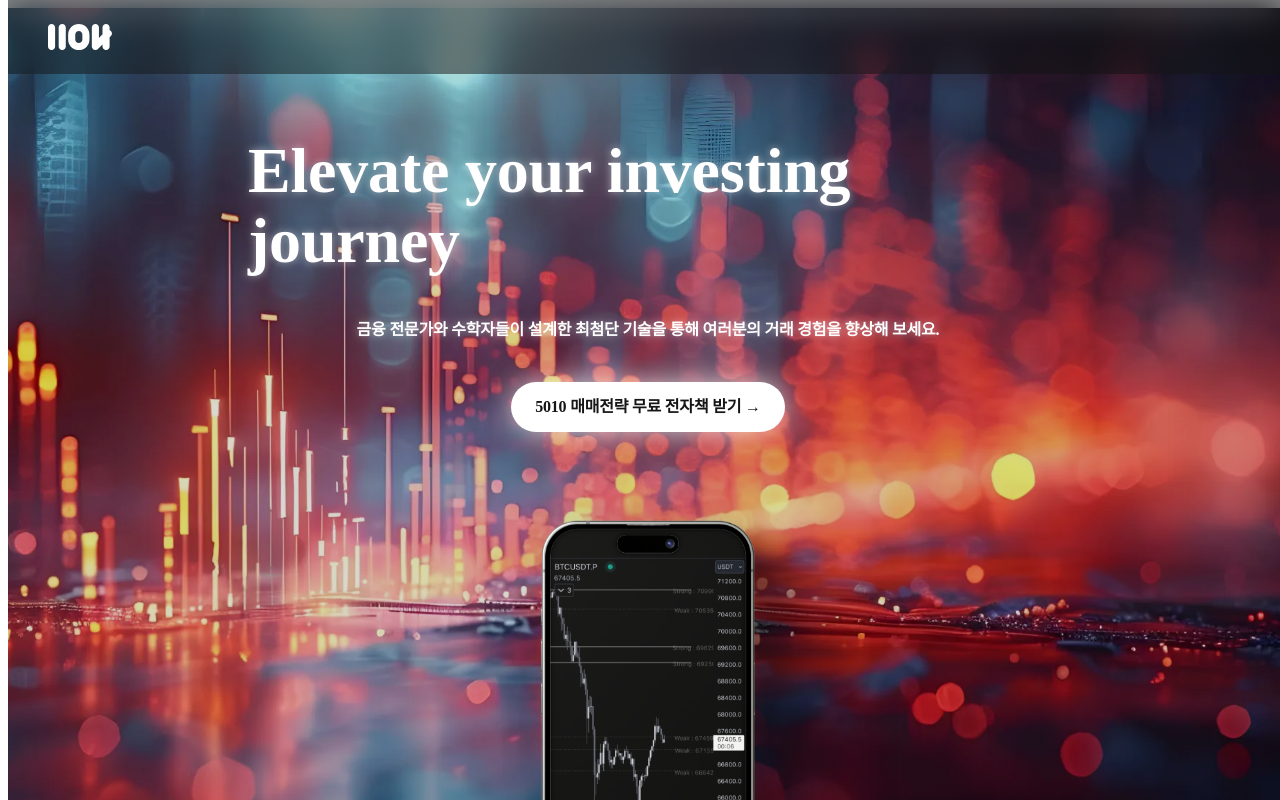
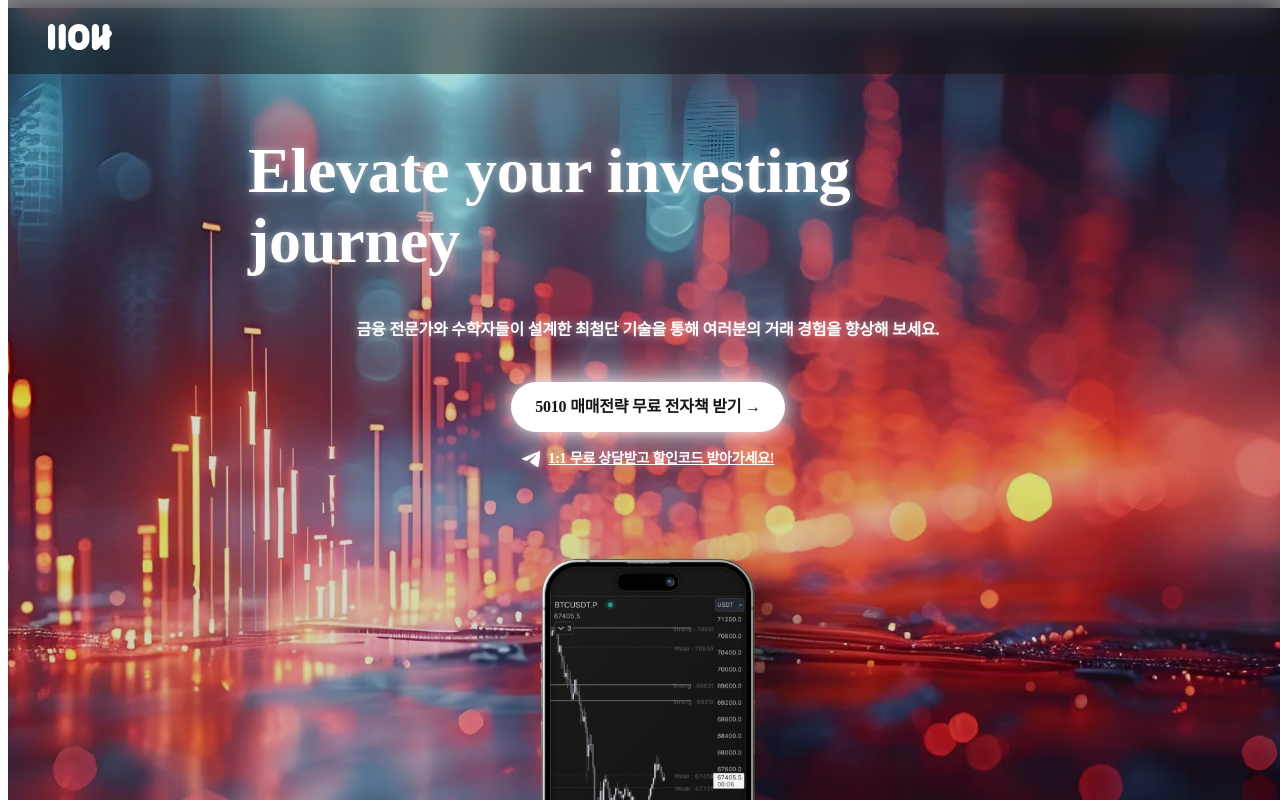
Before and after one commit to 5010-dev/1104-web, a React (Create React App) app: page / in a window 1280 px wide. Shown: the top 800 px of the page. Built offline with nearby package versions, Linux system fonts and the light colour scheme; a web font is replaced by a local one.

Commit message:
Hero component adjusted

```diff
--- a/src/components/feature/hero/hero.component.tsx
+++ b/src/components/feature/hero/hero.component.tsx
@@ -1,15 +1,22 @@
+import { MouseEvent } from 'react'
+
 import { useDeviceTypeStore } from '../../../store/deviceTypeStore'
 import { useContentsStore } from '../../../store/contentsStore'
-
-import Button from '../../global/button/button.component'
+import usePointerCoarseAndSafari from '../../../hooks/usePointerCoarseAndSafari'
 
 import { HeroContainer } from './hero.styles'
-import usePointerCoarseAndSafari from '../../../hooks/usePointerCoarseAndSafari'
+
+import { ReactComponent as Icon } from '../../../assets/svg/telegram-icon.svg'
+import Button from '../../global/button/button.component'
+import TextLink from '../../global/text-link/text-link.component'
 
 export default function Hero() {
 	const deviceType = useDeviceTypeStore((state) => state.deviceType)
 	const { image, text } = useContentsStore((state) => state.home)
 	const isPointerCoarseAndSafari = usePointerCoarseAndSafari()
+
+	const handleButtonClick = (e: MouseEvent<HTMLButtonElement>) => {}
+	const handleTextLinkClick = (e: MouseEvent<HTMLDivElement>) => {}
 
 	return (
 		<HeroContainer
@@ -20,6 +27,7 @@ export default function Hero() {
 			<div id="text-container">
 				<h1 id="display">{text.display}</h1>
 				<h2 id="subheading">{text.subheading}</h2>
+				<div id="buttons-container">
 					<Button
 						id="get-sample-button"
 						type="button"
@@ -29,8 +37,18 @@ export default function Hero() {
 						shape="rounding"
 						size="md"
 						text={text.ctaButtonText}
-					handleClick={() => console.log('button clicked')}
+						handleClick={handleButtonClick}
 					/>
+					<TextLink
+						appearance="neutral"
+						hierarchy="secondary"
+						size="sm"
+						icon={<Icon id="link-icon" />}
+						text="1:1 무료 상담받고 할인코드 받아가세요!"
+						underlined
+						handleClick={handleTextLinkClick}
+					/>
+				</div>
 			</div>
 			<img id="mockup-image" src={image.mockupImage} alt={image.mockupImage} />
 		</HeroContainer>
--- a/src/components/feature/hero/hero.styles.ts
+++ b/src/components/feature/hero/hero.styles.ts
@@ -99,6 +99,14 @@ export const HeroContainer = styled(SectionContainer)<HeroContainerProps>`
 				);
 			`}
 		}
+
+		div#buttons-container {
+			display: flex;
+			flex-direction: column;
+			justify-content: flex-start;
+			align-items: center;
+			gap: ${({ theme }) => theme.layout.container.gutter};
+		}
 	}
 
 	img#mockup-image {
--- a/src/components/global/footer/footer.styles.ts
+++ b/src/components/global/footer/footer.styles.ts
@@ -15,6 +15,8 @@ export const FooterContainer = styled(SectionContainer)<FooterContainerProps>`
 	align-items: center;
 
 	padding: 0;
+	margin-top: ${({ theme, $deviceType }) =>
+		getDeviceTypePadding(theme, $deviceType, 'section')};
 
 	${({ theme }) => getTypography(theme, 'caption')}
 	color: ${({ theme }) => theme.colour.neutral.secondary.inactive};
--- a/src/components/global/text-link/text-link.component.tsx
+++ b/src/components/global/text-link/text-link.component.tsx
@@ -18,6 +18,7 @@ export default function TextLink(props: TextLinkProps) {
 			$hierarchy={hierarchy}
 			$size={size}
 			$underlined={underlined}
+			$icon={icon ? true : false}
 		>
 			{icon}
 			<span id="link-text" onClick={handleClick}>
--- a/src/components/global/text-link/text-link.styles.ts
+++ b/src/components/global/text-link/text-link.styles.ts
@@ -17,6 +17,15 @@ export const TextLinkContainer = styled.div<Props>`
 	${({ theme }) => getTypography(theme, 'subheading')}
 	color: ${({ theme, $appearance, $hierarchy }) =>
 		getColour(theme, $appearance, $hierarchy, 'active')};
+
+	${({ $icon }) =>
+		$icon &&
+		css`
+			& > :first-child {
+				height: 1rem;
+				width: auto;
+			}
+		`}
 
 	${({ $size }) =>
 		$size === 'sm' &&
--- a/src/components/global/text-link/text-link.types.ts
+++ b/src/components/global/text-link/text-link.types.ts
@@ -14,7 +14,7 @@ export type TextLinkProps = {
 	hierarchy: ComponentHierarchy
 	size: Size
 	underlined?: boolean
-	handleClick: (e: MouseEvent<HTMLSpanElement>) => void
+	handleClick: (e: MouseEvent<HTMLDivElement>) => void
 }
 
 export type TextLinkContainerProps = {
@@ -22,4 +22,5 @@ export type TextLinkContainerProps = {
 	$hierarchy: ComponentHierarchy
 	$size: Size
 	$underlined: boolean
+	$icon?: boolean
 }
```
Also changed, not shown: src/components/global/navigation/navigation.component.tsx (+4 -5 lines), src/assets/svg/telegram-icon.svg (added). Lines whose indentation alone changed are shown as unchanged.
